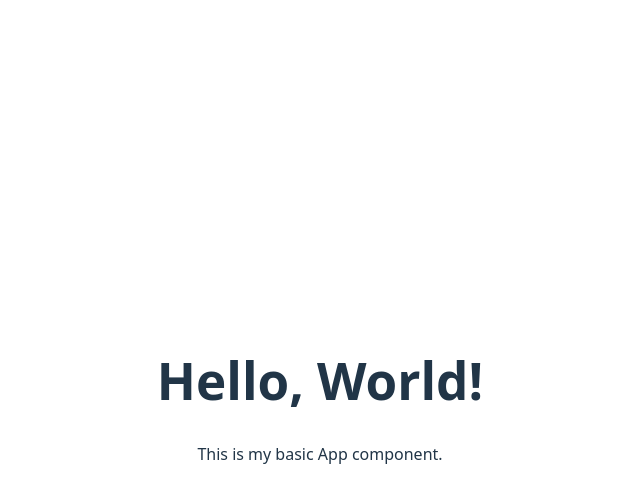
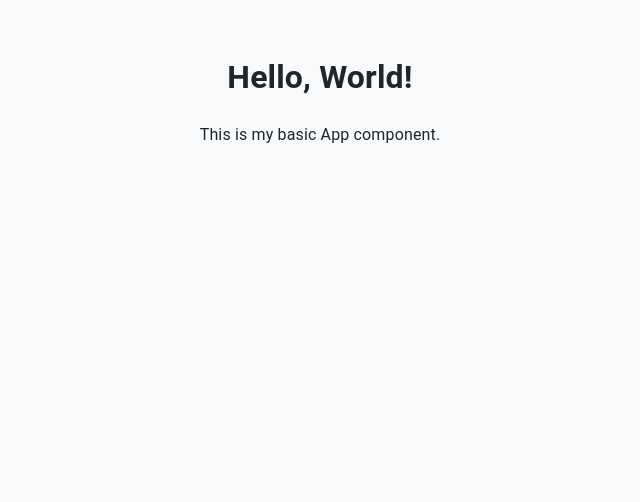
Before and after one commit to AlexeyMish7/Scrum-and-Get-it, a React app in the folder frontend/: page / in a window 1280 px wide. Shown: the top 502 px of the page, without its empty margins (320-960 px from the left). Built offline with nearby package versions, Linux system fonts and the light colour scheme; no server answers; the HTML template or start-up script is replaced by a standard one.

Commit message:
Added color palette and readme file, also wrapped main

```diff
--- a/frontend/src/main.tsx
+++ b/frontend/src/main.tsx
@@ -1,13 +1,17 @@
 import { StrictMode } from "react";
 import { createRoot } from "react-dom/client";
-import "./index.css";
+//import "./index.css";
 import { router } from "./router.tsx";
 import { RouterProvider } from "react-router-dom";
+import { ThemeProvider } from '@mui/material/styles';
+import CssBaseline from '@mui/material/CssBaseline';
+import theme from './theme/theme.tsx';
 
 createRoot(document.getElementById("root")!).render(
   <StrictMode>
-    <>
+    <ThemeProvider theme={theme}>
+      <CssBaseline />
       <RouterProvider router={router} />
-    </>
+    </ThemeProvider>
   </StrictMode>
 );
--- /dev/null
+++ b/frontend/src/theme/theme.tsx
@@ -0,0 +1,41 @@
+import { createTheme } from '@mui/material/styles';
+
+const theme = createTheme({
+  palette: {
+    primary: {
+      main: '#1976D2', // Blue
+      light: '#63A4FF',
+      dark: '#004BA0',
+      contrastText: '#FFFFFF', // White text for contrast
+    },
+    secondary: {
+      main: '#FF5722',
+    },
+    success: {
+      main: '#4CAF50',
+      contrastText: '#FFFFFF',
+    },
+    warning: {
+      main: '#FFC107',
+      contrastText: '#000000',
+    },
+    error: {
+      main: '#F44336',
+      contrastText: '#FFFFFF',
+    },
+    info: {
+      main: '#2196F3',
+      contrastText: '#FFFFFF',
+    },
+    background: {
+      default: '#F8F9FA',
+      paper: '#FFFFFF',
+    },
+    text: {
+      primary: '#212529',
+      secondary: '#6C757D',
+    },
+  },
+});
+
+export default theme;
```
Also changed, not shown: 1 other file (tests, documents, lock files or other folders).
